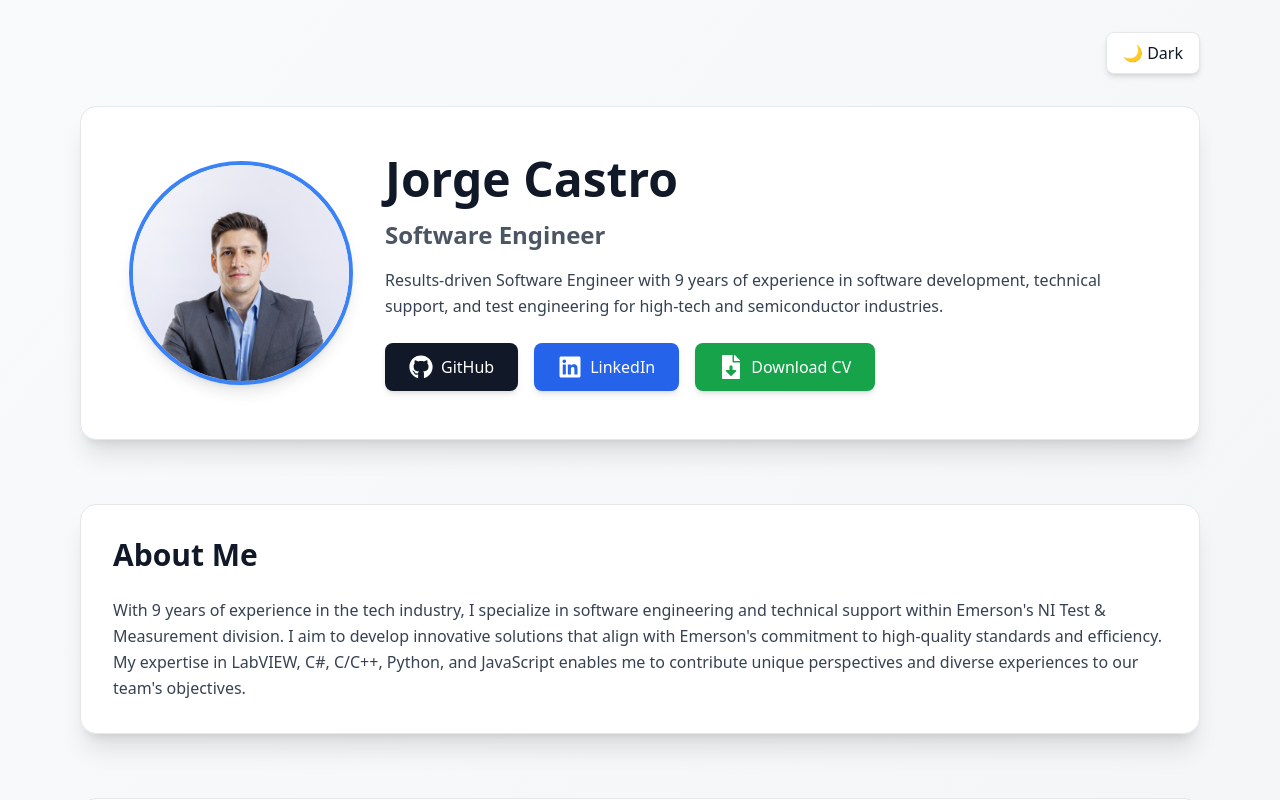
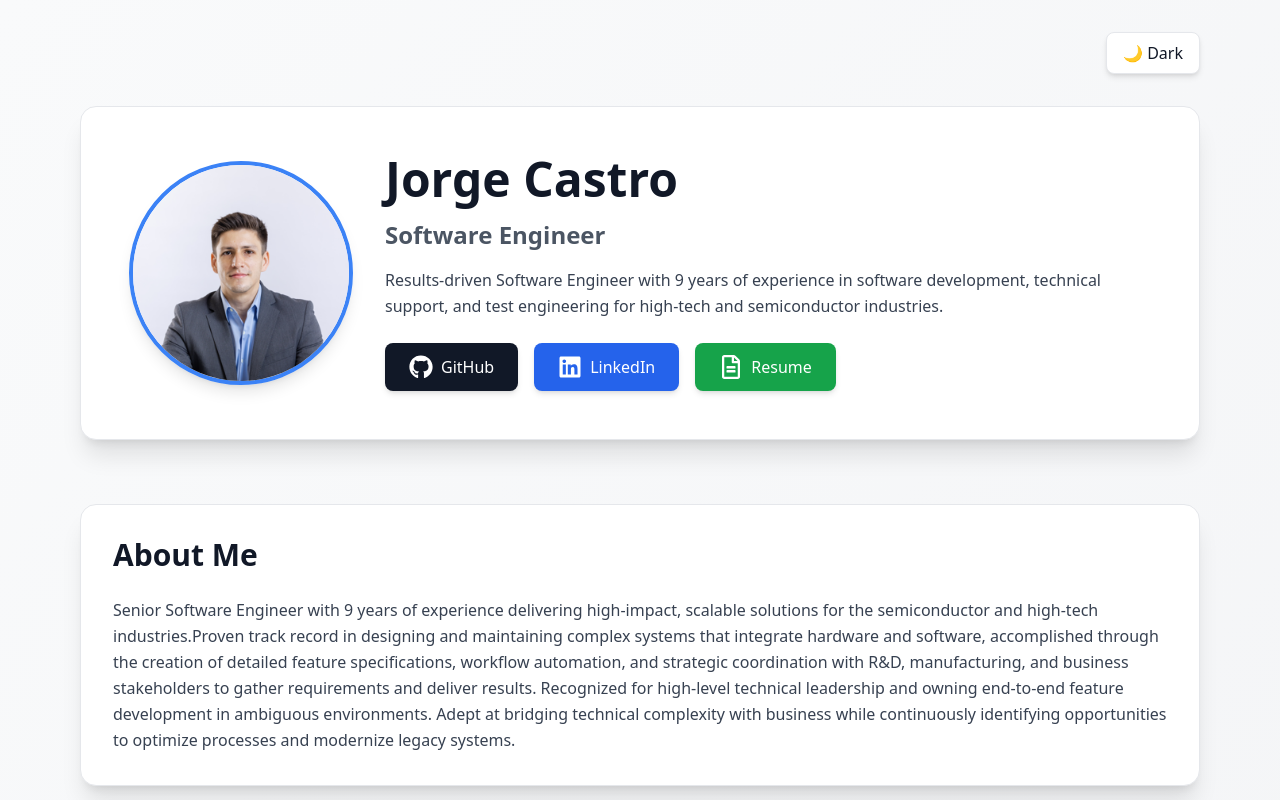
Before and after one commit to jorgeca003/Portfolio, a React (Vite) app: page / in a window 1280 px wide. Shown: the top 800 px of the page. Built offline with nearby package versions, Linux system fonts and the light colour scheme.

Commit message:
Add resume PDF and update CV link in App component

```diff
--- a/src/App.jsx
+++ b/src/App.jsx
@@ -1,6 +1,6 @@
 import { useState, useEffect } from "react";
 import { motion } from "framer-motion";
-import { FaGithub, FaLinkedin, FaFileDownload } from "react-icons/fa";
+import { FaGithub, FaLinkedin, FaRegFileAlt } from "react-icons/fa";
 import { MdEmail } from "react-icons/md";
 import "./App.css";
 
@@ -112,13 +112,13 @@ function App() {
                     <span className="font-medium">LinkedIn</span>
                   </a>
                   <a
-                    href="/cv.pdf"
+                    href="/Resume%20Jorge%20Castro.pdf"
                     target="_blank"
                     rel="noopener noreferrer"
                     className="flex items-center gap-2 px-6 py-3 bg-green-600 dark:bg-green-700 text-white rounded-lg hover:bg-green-700 dark:hover:bg-green-600 transition-colors shadow-md hover:shadow-lg"
                   >
-                    <FaFileDownload className="text-2xl" />
-                    <span className="font-medium">Download CV</span>
+                    <FaRegFileAlt className="text-2xl" />
+                    <span className="font-medium">Resume</span>
                   </a>
                 </div>
               </div>
@@ -133,13 +133,18 @@ function App() {
               About Me
             </h2>
             <p className="text-gray-700 dark:text-gray-300 leading-relaxed">
-              With 9 years of experience in the tech industry, I specialize in
-              software engineering and technical support within Emerson's NI
-              Test & Measurement division. I aim to develop innovative solutions
-              that align with Emerson's commitment to high-quality standards and
-              efficiency. My expertise in LabVIEW, C#, C/C++, Python, and
-              JavaScript enables me to contribute unique perspectives and
-              diverse experiences to our team's objectives.
+              Senior Software Engineer with 9 years of experience delivering
+              high-impact, scalable solutions for the semiconductor and
+              high-tech industries.Proven track record in designing and
+              maintaining complex systems that integrate hardware and software,
+              accomplished through the creation of detailed feature
+              specifications, workflow automation, and strategic coordination
+              with R&D, manufacturing, and business stakeholders to gather
+              requirements and deliver results. Recognized for high-level
+              technical leadership and owning end-to-end feature development in
+              ambiguous environments. Adept at bridging technical complexity
+              with business while continuously identifying opportunities to
+              optimize processes and modernize legacy systems.
             </p>
           </div>
         </section>
```
Also changed, not shown: 1 other file (tests, documents, lock files or other folders).
